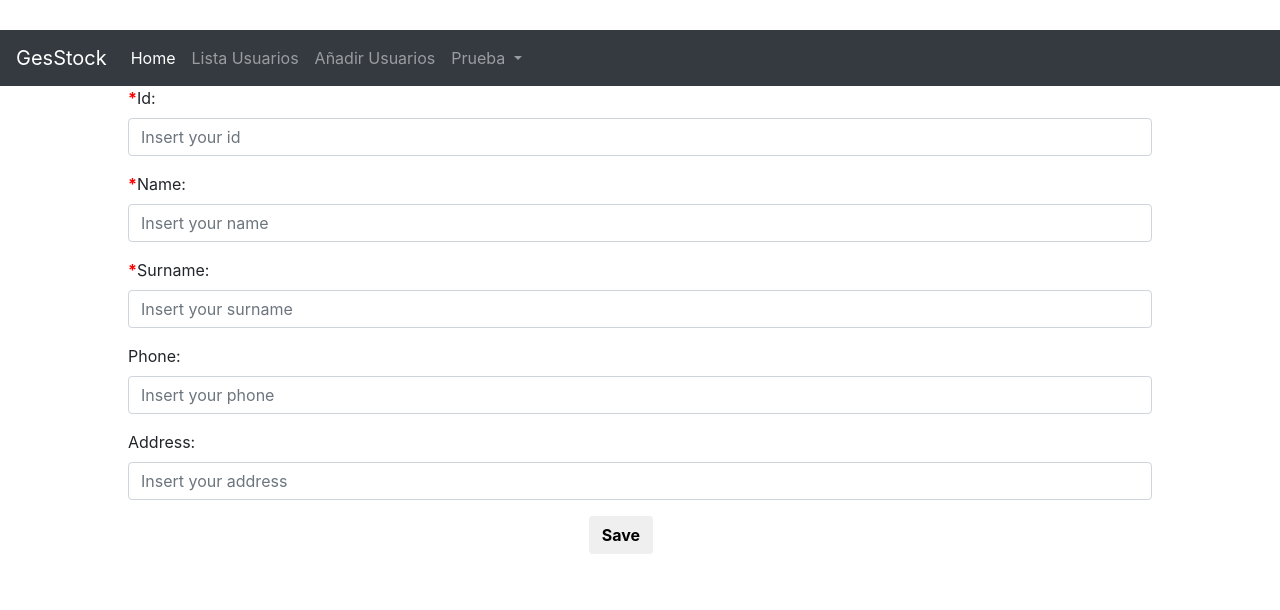
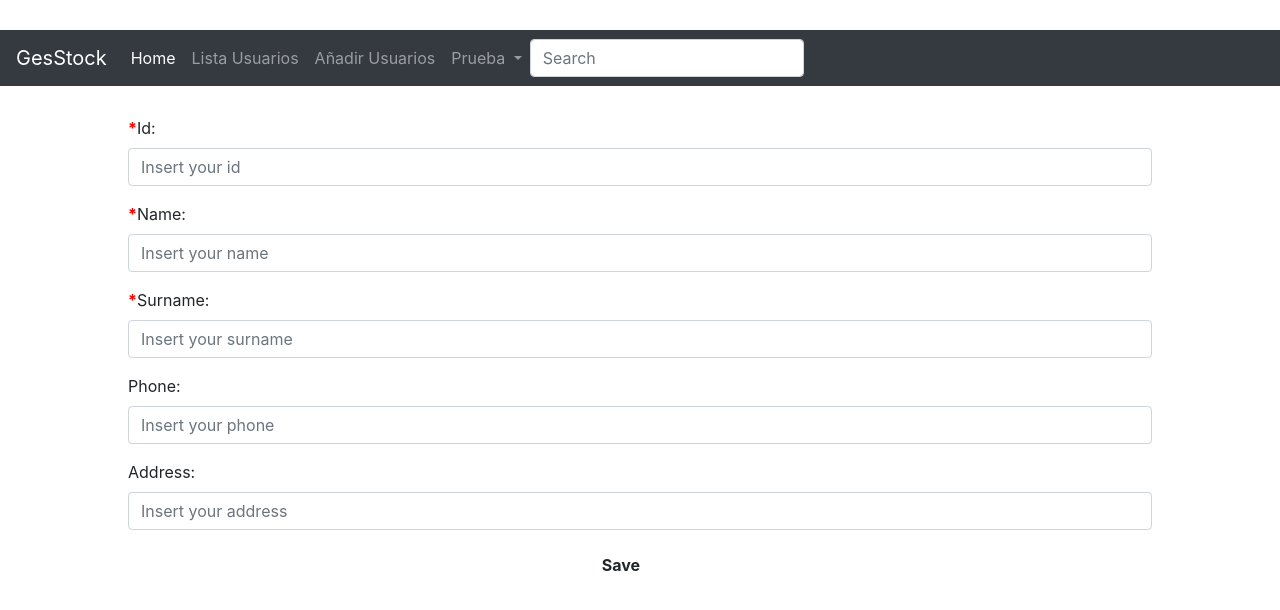
Before and after one commit to titopareilla/frontGesstock2, an Angular app: page /createUserComponent in a window 1280 px wide. Shown: the top 610 px of the page. Built offline with nearby package versions, Linux system fonts and the light colour scheme.

Commit message:
He agregado bootstrap en el proyecto, en vez de coger su cdm y copiarlo en el index, porque eso requería de internet y no se por qué estaba dando fallo al utilizar algunos elementos. Ahora quedan los css y js propios de bootstrap integrados en el proyecto front

```diff
--- a/package.json
+++ b/package.json
@@ -21,7 +21,10 @@
     "@angular/platform-browser": "^5.2.0",
     "@angular/platform-browser-dynamic": "^5.2.0",
     "@angular/router": "^5.2.0",
+    "bootstrap": "^4.1.0",
     "core-js": "^2.4.1",
+    "jquery": "^3.3.1",
+    "popper.js": "^1.14.3",
     "rxjs": "^5.5.6",
     "zone.js": "^0.8.19"
   },
--- a/src/app/create-user/create-user.component.css
+++ b/src/app/create-user/create-user.component.css
@@ -14,3 +14,6 @@
     font-weight: bold;
     margin-left: 45%;
 }
+.clear{
+    padding: 15px;
+}
--- a/src/app/create-user/create-user.component.html
+++ b/src/app/create-user/create-user.component.html
@@ -1,8 +1,9 @@
 <app-navbar></app-navbar>
+<div class="clear"></div>
 <form class="form-horizontal setMargin">
 
   <div *ngIf="!isValid" class="alert alert-danger">
-    <strong>¡Ehy!</strong> {{message}}
+    <strong>Atención,</strong> {{message}}
   </div>
 
   <div class="form-group">
--- a/src/app/navbar/navbar.component.html
+++ b/src/app/navbar/navbar.component.html
@@ -25,5 +25,8 @@
           </div>
         </li>
       </ul>
+      <form class="form-inline my-2 my-md-0">
+          <input class="form-control" type="text" placeholder="Search">
+        </form>
     </div>
   </nav>
--- a/src/app/user/user.component.css
+++ b/src/app/user/user.component.css
@@ -1,3 +1,7 @@
 .clear{
     padding: 15px;
 }
+
+.table{
+    width: 80%;
+}
--- a/src/app/user/user.component.html
+++ b/src/app/user/user.component.html
@@ -1,7 +1,7 @@
 <app-navbar></app-navbar>
 <h1>REGISTERED USERS</h1>
 <div class="clear"></div>
-<table class="table">
+<table class="table mx-auto">
   <thead>
     <tr>
       <th>Name</th>
--- a/src/index.html
+++ b/src/index.html
@@ -2,12 +2,9 @@
 <html lang="en">
 <head>
   <meta charset="utf-8">
-  <title>GesstocktFronEndDemo</title>
+  <title>GesStock</title>
   <base href="/">
-  <link rel="stylesheet" href="https://stackpath.bootstrapcdn.com/bootstrap/4.1.0/css/bootstrap.min.css" integrity="sha384-9gVQ4dYFwwWSjIDZnLEWnxCjeSWFphJiwGPXr1jddIhOegiu1FwO5qRGvFXOdJZ4" crossorigin="anonymous">
-  <script src="https://stackpath.bootstrapcdn.com/bootstrap/4.1.0/js/bootstrap.min.js" integrity="sha384-uefMccjFJAIv6A+rW+L4AHf99KvxDjWSu1z9VI8SKNVmz4sk7buKt/6v9KI65qnm" crossorigin="anonymous"></script>
-  <script src="https://code.jquery.com/jquery-3.3.1.slim.min.js" integrity="sha384-q8i/X+965DzO0rT7abK41JStQIAqVgRVzpbzo5smXKp4YfRvH+8abtTE1Pi6jizo" crossorigin="anonymous"></script>
-<script src="https://cdnjs.cloudflare.com/ajax/libs/popper.js/1.14.0/umd/popper.min.js" integrity="sha384-cs/chFZiN24E4KMATLdqdvsezGxaGsi4hLGOzlXwp5UZB1LY//20VyM2taTB4QvJ" crossorigin="anonymous"></script>
+
   <meta name="viewport" content="width=device-width, initial-scale=1">
   <link rel="icon" type="image/x-icon" href="favicon.ico">
 </head>
```
Also changed, not shown: .angular-cli.json, 1 other file (tests, documents, lock files or other folders).
